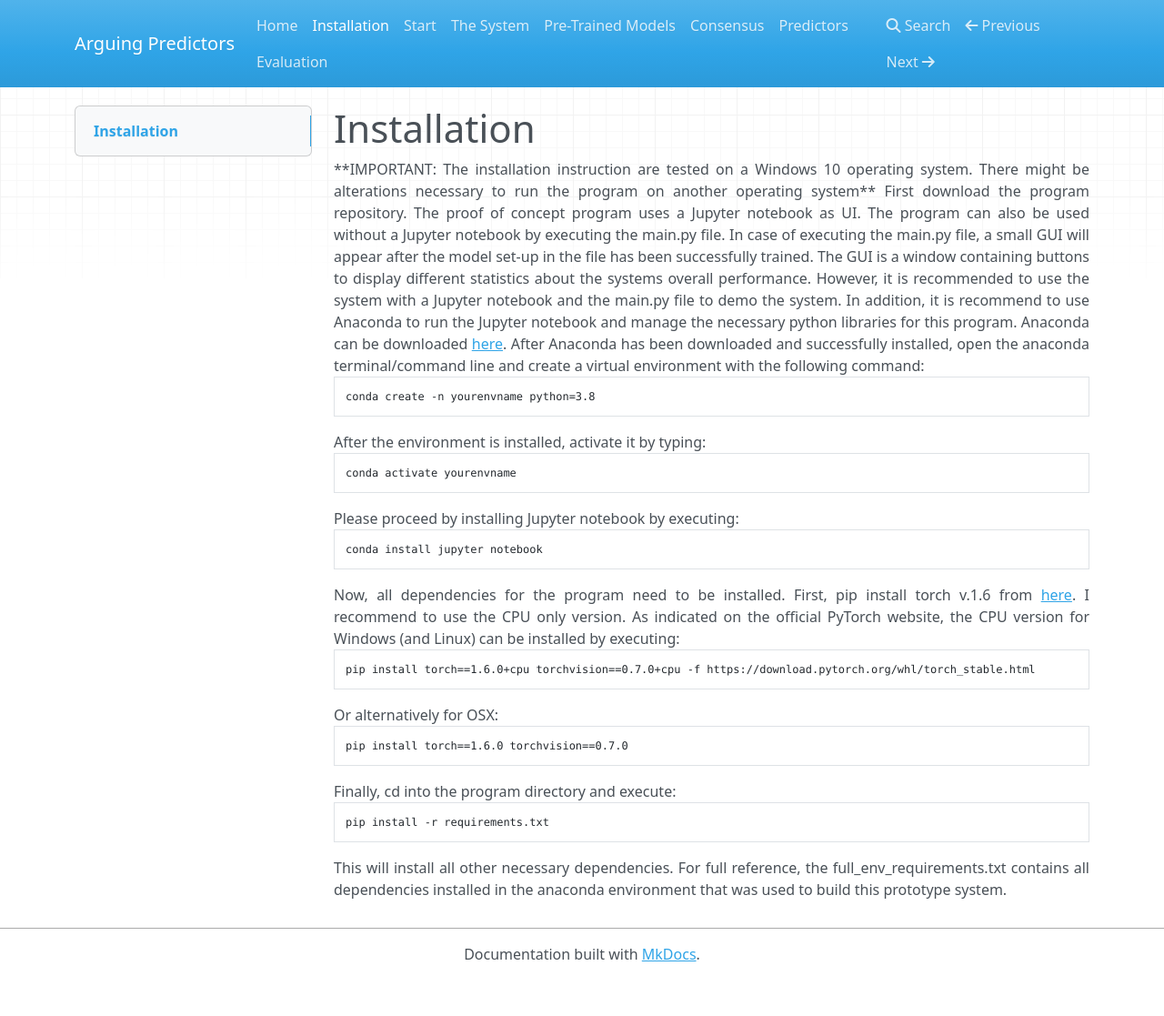
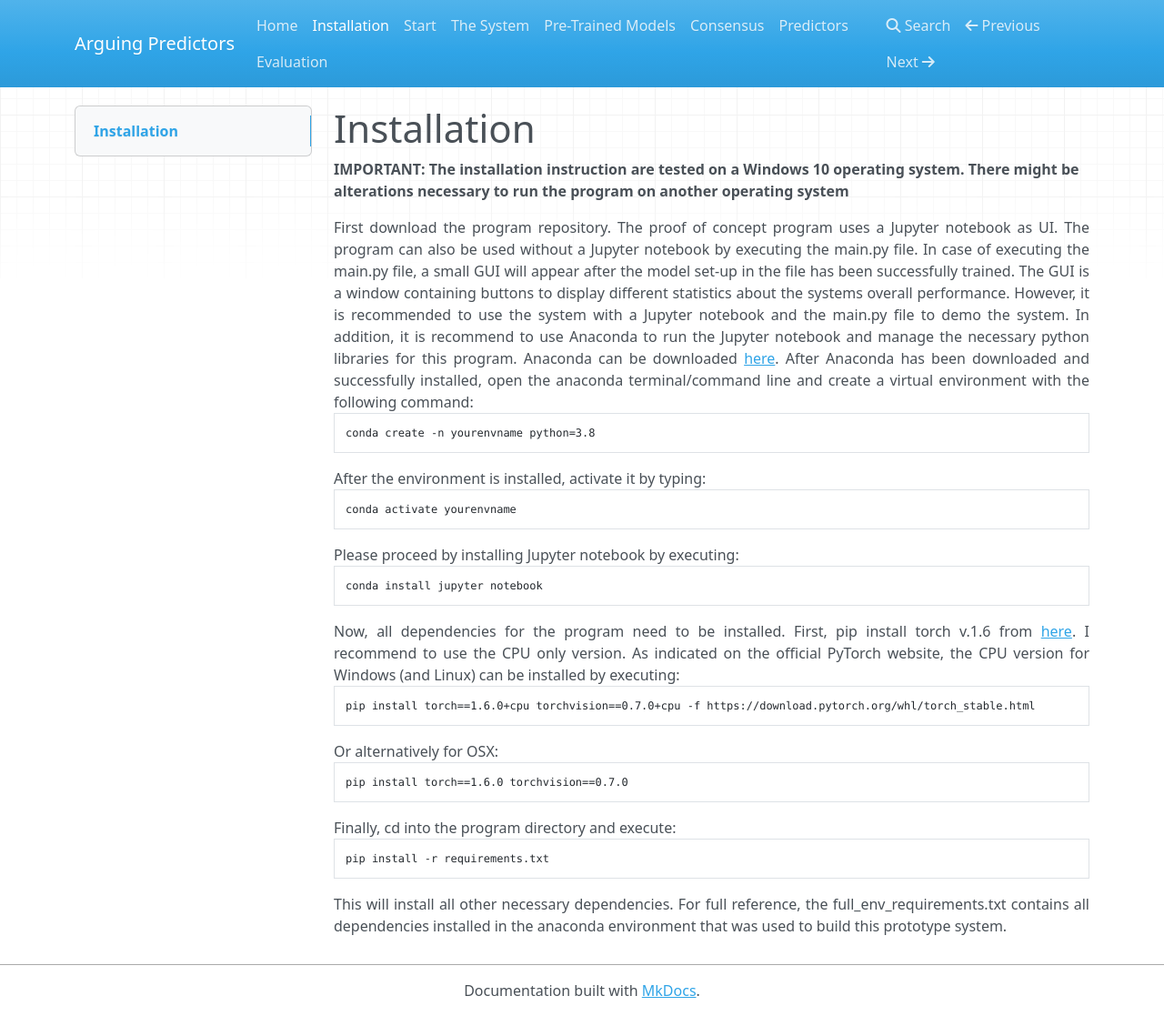
Before and after one commit to maxmekiska/arguing_predictors, an MkDocs documentation site: the page built from documentation/docs/installation.md, in a window 1280 px wide and 1117 px high. Shown: the whole window at 91% size. Built offline with MkDocs 1.6.1, drawn with Linux system fonts in a browser that asks for light colours; nearby versions of some CDN libraries.

Commit message:
fixed layout

```diff
--- a/documentation/docs/installation.md
+++ b/documentation/docs/installation.md
@@ -5,10 +5,11 @@
 </style>
 
 # Installation
-<div class="formatting">
+
+**IMPORTANT: The installation instruction are tested on a Windows 10 operating system. There might be alterations necessary to run the program on another operating system**
 
 
-**IMPORTANT: The installation instruction are tested on a Windows 10 operating system. There might be alterations necessary to run the program on another operating system**
+<div class="formatting">
 
 First download the program repository.
 
```
Also changed, not shown: documentation/docs/index.md (+4 -1 lines), documentation/docs/modify.md (+3 -1 lines).
